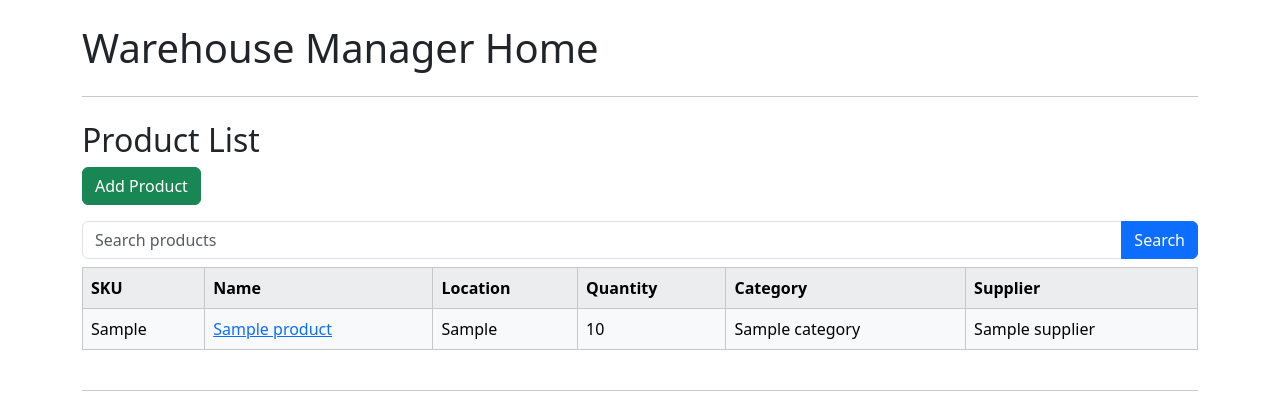
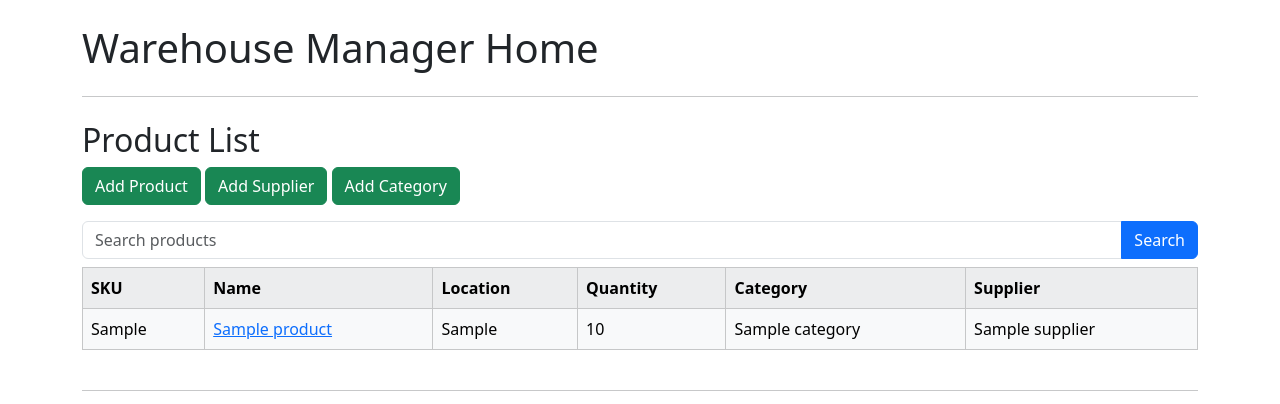
Before and after one commit to wongchs/warehouse, a Django app: page / in a window 1280 px wide. Shown: the part 56-460 px from the top of the page. Run offline with Django 5.2, Linux system fonts and the light colour scheme; a user stored in the database is signed in; tables that the repository leaves empty hold one stand-in row (values such as "Sample post").

Commit message:
update: add supplier and category forms

```diff
--- a/templates/home.html
+++ b/templates/home.html
@@ -4,6 +4,8 @@
 
 <h2 class="my-2">Product List</h2>
 <a href="{% url 'add_product' %}" class="btn btn-success mb-3">Add Product</a>
+<a href="{% url 'add_supplier' %}" class="btn btn-success mb-3">Add Supplier</a>
+<a href="{% url 'add_category' %}" class="btn btn-success mb-3">Add Category</a>
 <form method="GET" action="" class="mb-2">
   <div class="input-group">
     <input
--- a/warehousemanagement/urls.py
+++ b/warehousemanagement/urls.py
@@ -11,4 +11,6 @@ urlpatterns = [
     path('register/', views.register, name='register'),
     path('login/', LoginView.as_view(template_name='login.html'), name='login'),
     path('logout/', LogoutView.as_view(next_page='home'), name='logout'),
+    path('add_supplier/', views.AddSupplierView.as_view(), name="add_supplier"),
+    path('add_category/', views.AddCategoryView.as_view(), name="add_category"),
 ]
--- a/warehousemanagement/views.py
+++ b/warehousemanagement/views.py
@@ -182,3 +182,51 @@ def register(request):
         user_form = UserForm()
         profile_form = UserProfileForm()
     return render(request, 'register.html', {'user_form': user_form, 'profile_form': profile_form})
+
+class SupplierForm(forms.ModelForm):
+    class Meta:
+        model = Supplier
+        fields = ['name']
+        widgets = {
+            'name': forms.TextInput(attrs={'class': 'form-control', 'placeholder': 'Enter supplier name'}),
+        }
+
+class CategoryForm(forms.ModelForm):
+    class Meta:
+        model = Category
+        fields = ['name']
+        widgets = {
+            'name': forms.TextInput(attrs={'class': 'form-control', 'placeholder': 'Enter category name'}),
+        }
+
+class AddSupplierView(View):
+    def get(self, request):
+        supplier_form = SupplierForm()
+        return render(request, 'add_supplier.html', {
+            'supplier_form': supplier_form
+        })
+
+    def post(self, request):
+        supplier_form = SupplierForm(request.POST)
+        if supplier_form.is_valid():
+            supplier_form.save()
+            return redirect('home')
+        return render(request, 'add_supplier.html', {
+            'supplier_form': supplier_form
+        })
+
+class AddCategoryView(View):
+    def get(self, request):
+        category_form = CategoryForm()
+        return render(request, 'add_category.html', {
+            'category_form': category_form
+        })
+
+    def post(self, request):
+        category_form = CategoryForm(request.POST)
+        if category_form.is_valid():
+            category_form.save()
+            return redirect('home')
+        return render(request, 'add_category.html', {
+            'category_form': category_form
+        })
```
Also changed, not shown: templates/add_category.html (added, +8 -0 lines), templates/add_supplier.html (added, +8 -0 lines).
